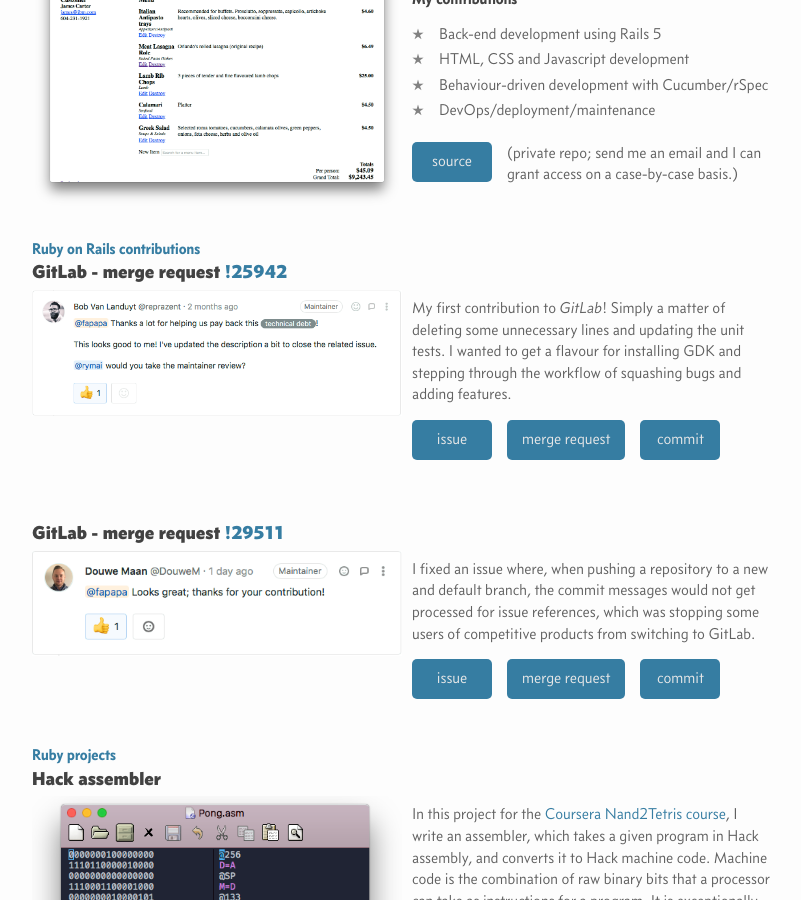
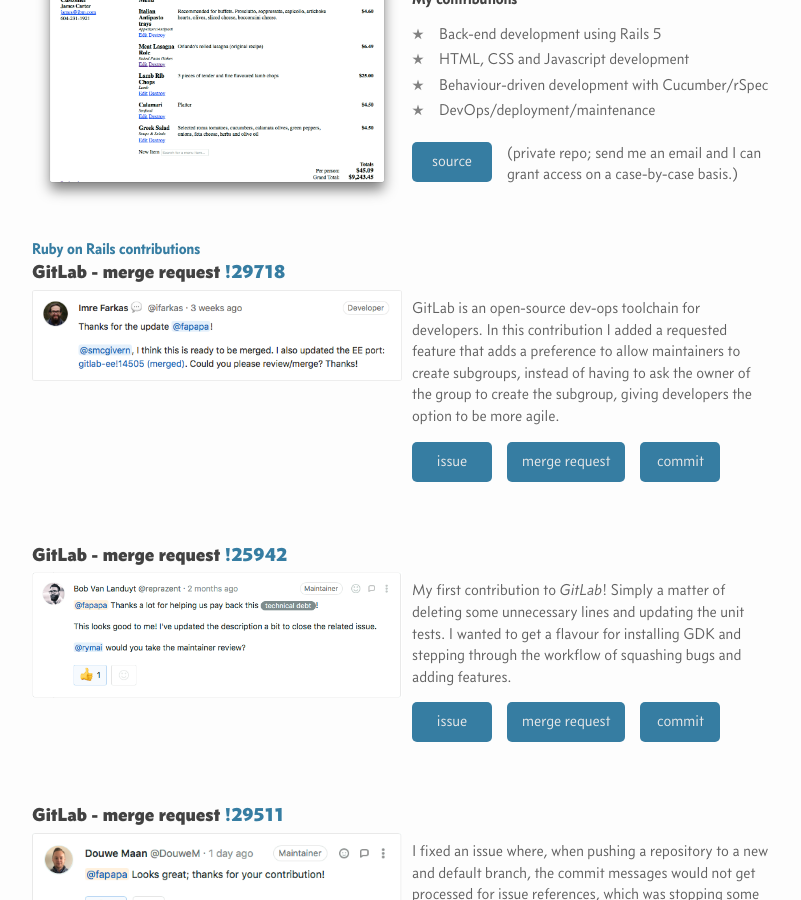
Before and after one commit to fapapa/fapapa.github.io, a Jekyll site: the page built from portfolio.md, in a window 1280 px wide and 900 px high, scrolled down 746 px. Shown: the whole window, without its empty margins (238-1039 px from the left). Built offline with Jekyll 4.4.1, drawn with Linux system fonts in a browser that asks for light colours.

Commit message:
Add latest GitLab contribution

```diff
--- a/portfolio.md
+++ b/portfolio.md
@@ -57,6 +57,30 @@ contributed to).
 # Ruby on Rails contributions
 
 <ul>
+<li>
+<h2 class="project">
+  GitLab - merge request <a
+  href="https://gitlab.com/gitlab-org/gitlab-ce/merge_requests/29718"> !29718
+  </a>
+</h2>
+<img alt="Conversation on GitLab showing my contribution"
+     src="/assets/mr_!29718-screenshot.png"/>
+<p class="description">
+
+  GitLab is an open-source dev-ops toolchain for developers. In this
+  contribution I added a requested feature that adds a preference to allow
+  maintainers to create subgroups, instead of having to ask the owner of the
+  group to create the subgroup, giving developers the option to be more agile.
+
+</p>
+<p class="source">
+  <a href="https://gitlab.com/gitlab-org/gitlab-ce/issues/51610">issue</a>
+  <a href="https://gitlab.com/gitlab-org/gitlab-ce/merge_requests/29718">
+  merge request</a>
+  <a href="https://gitlab.com/gitlab-org/gitlab-ce/commit/e48851de62086b65c75a3dd802743e722d5d7be8">
+  commit</a>
+</p>
+</li>
 <li>
 <h2 class="project">
   GitLab - merge request <a
```
Also changed, not shown: assets/mr_!29718-screenshot.png (added).
